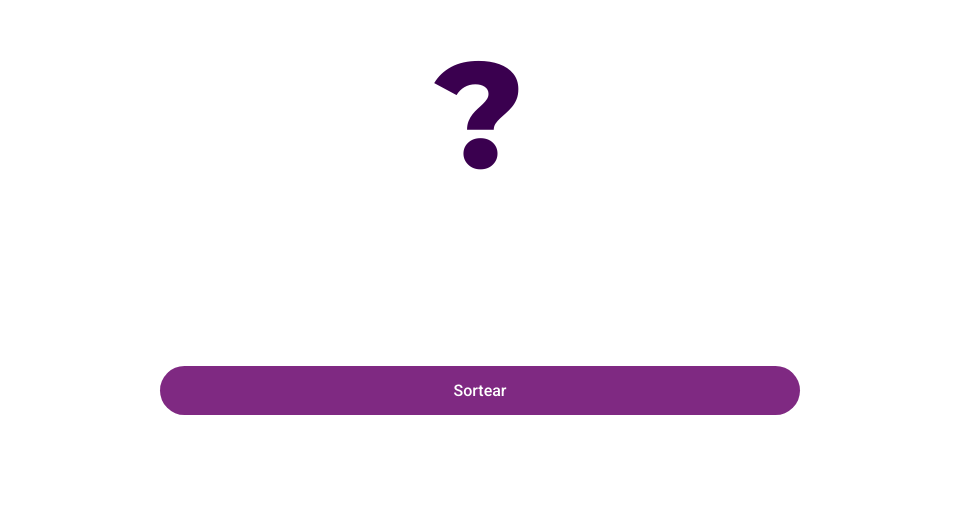
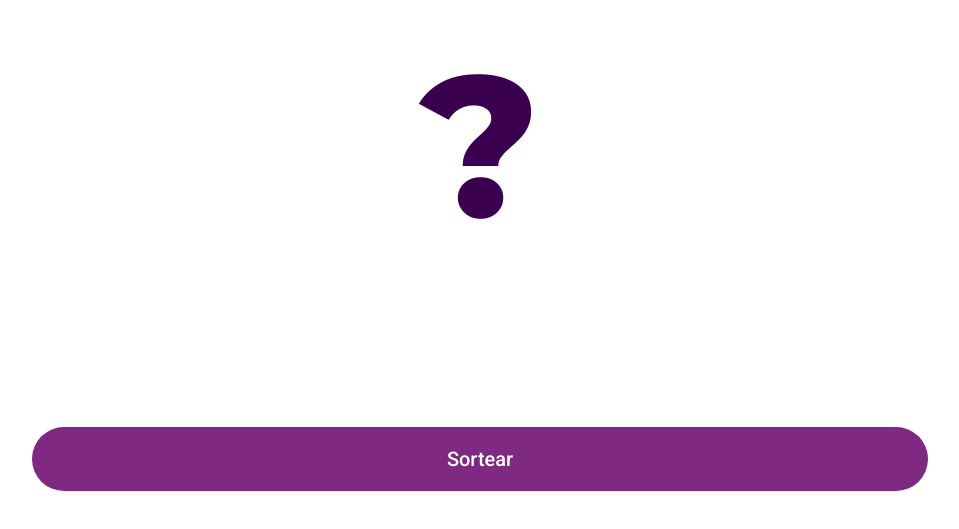
Before and after one commit to rommel-s/random_letter, a plain HTML site: page index.html in a window 1280 px wide. Shown: the part 137-666 px from the top of the page, without its empty margins (160-1119 px from the left). Drawn offline with Linux system fonts and the light colour scheme.

Commit message:
Minor chages in UI

```diff
--- a/style.css
+++ b/style.css
@@ -15,17 +15,18 @@
 
 .letter {
   padding: 20vh;
-  font-size: 150px;
+  font-size: 200px;
   font-family: "Montserrat", sans-serif;
   color: #3a004f;
 }
 
 .shuffle {
   padding: 15px;
-  width: 50vw;
+  width: 70vw;
+  height: 4rem;
   background-color: #7f2982;
   color: #ffffff;
-  font-size: 16px;
+  font-size: 20px;
   font-family: "Roboto", sans-serif;
   border: none;
   border-radius: 2rem;
```
